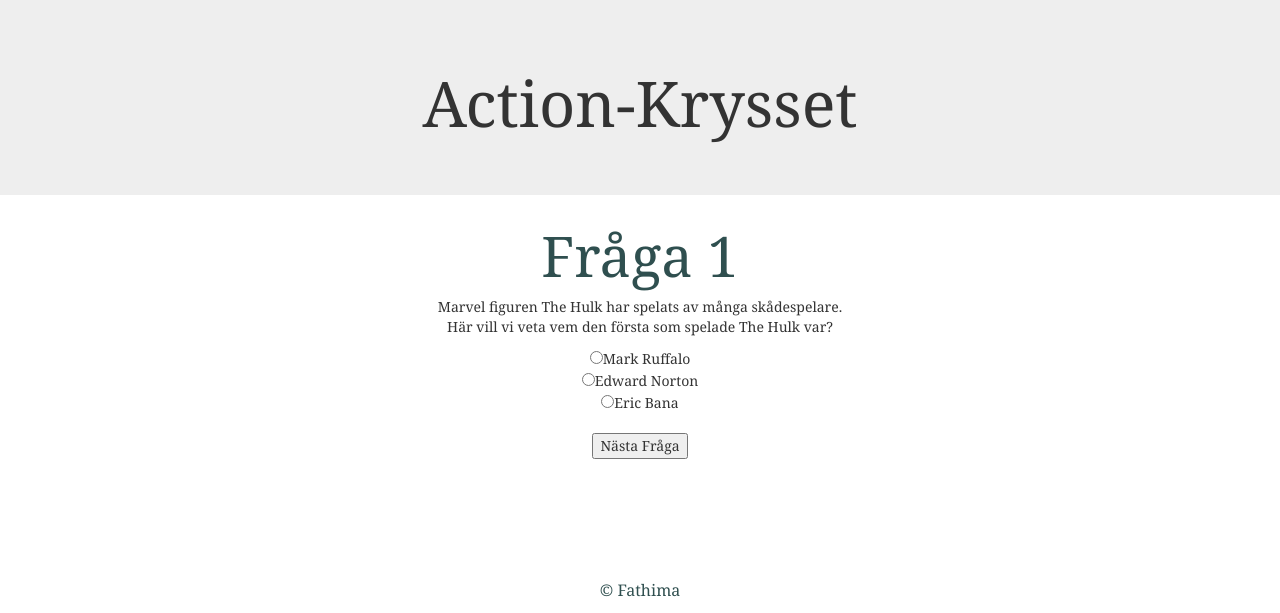
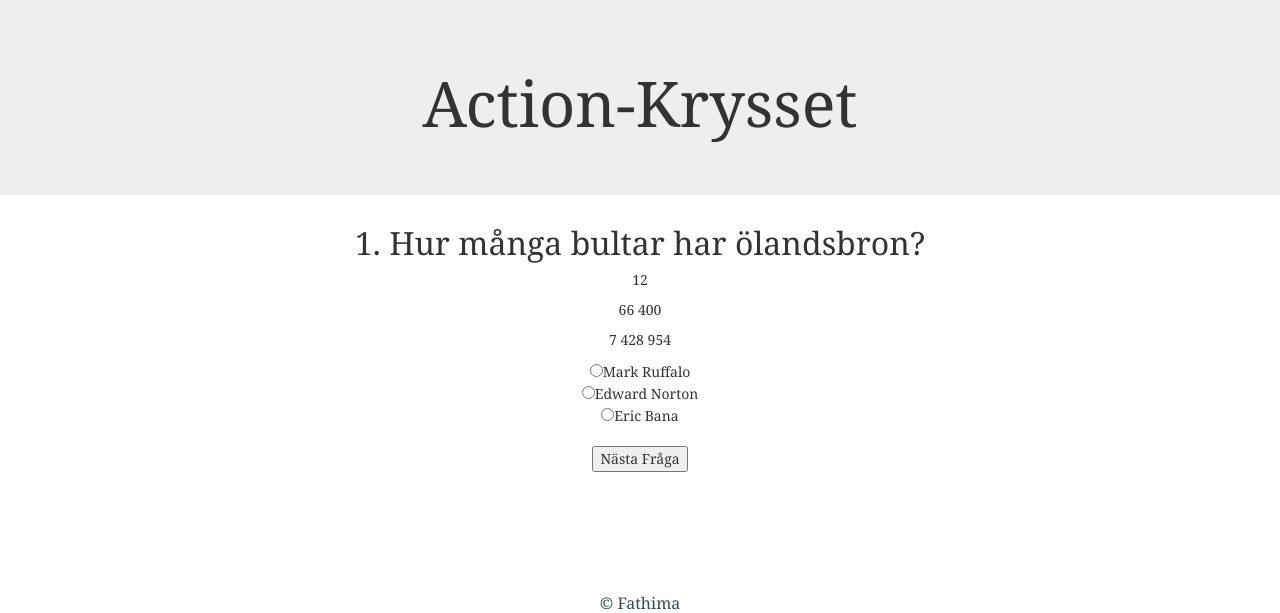
Before and after one commit to FathimaW/quizproject, a Django app: page /quiz/1/question/1/ in a window 1280 px wide. Shown: the top 613 px of the page. Run offline with Django 3.2, Linux system fonts and the light colour scheme; some libraries are stand-ins or nearby versions.

Commit message:
Lägg till lite data på frågesidan

```diff
--- a/quiz/templates/question.html
+++ b/quiz/templates/question.html
@@ -19,8 +19,10 @@
       			</div>
     		</div>
   		</section>
-  		<h2>Fråga 1</h2>
-		<p>Marvel figuren The Hulk har spelats av många skådespelare. <br />Här vill vi veta vem den första som spelade The Hulk var?</p>
+		<h1>{{ question_number }}. {{ question }}</h1>
+		<p>{{ answer1 }}</p>
+		<p>{{ answer2 }}</p>
+		<p>{{ answer3 }}</p>
 		<form>
   			<input type="radio" value="Mark Ruffalo">Mark Ruffalo<br>
  			<input type="radio" value="Edward Norton">Edward Norton<br>
--- a/quiz/views.py
+++ b/quiz/views.py
@@ -36,7 +36,15 @@ def quiz(request, quiz_number):
 
 
 def question(request, quiz_number, question_number):
-	return render(request, "question.html")
+	context = {
+		"question_number": question_number,
+	    	"question": "Hur många bultar har ölandsbron?",
+		"answer1": "12",
+	   	"answer2": "66 400",
+	    	"answer3": "7 428 954",
+	    	"quiz_number": quiz_number,
+	}
+	return render(request, "question.html", context)
 
 def completed(request, quiz_number):
 	return render(request, "completed.html")
```
